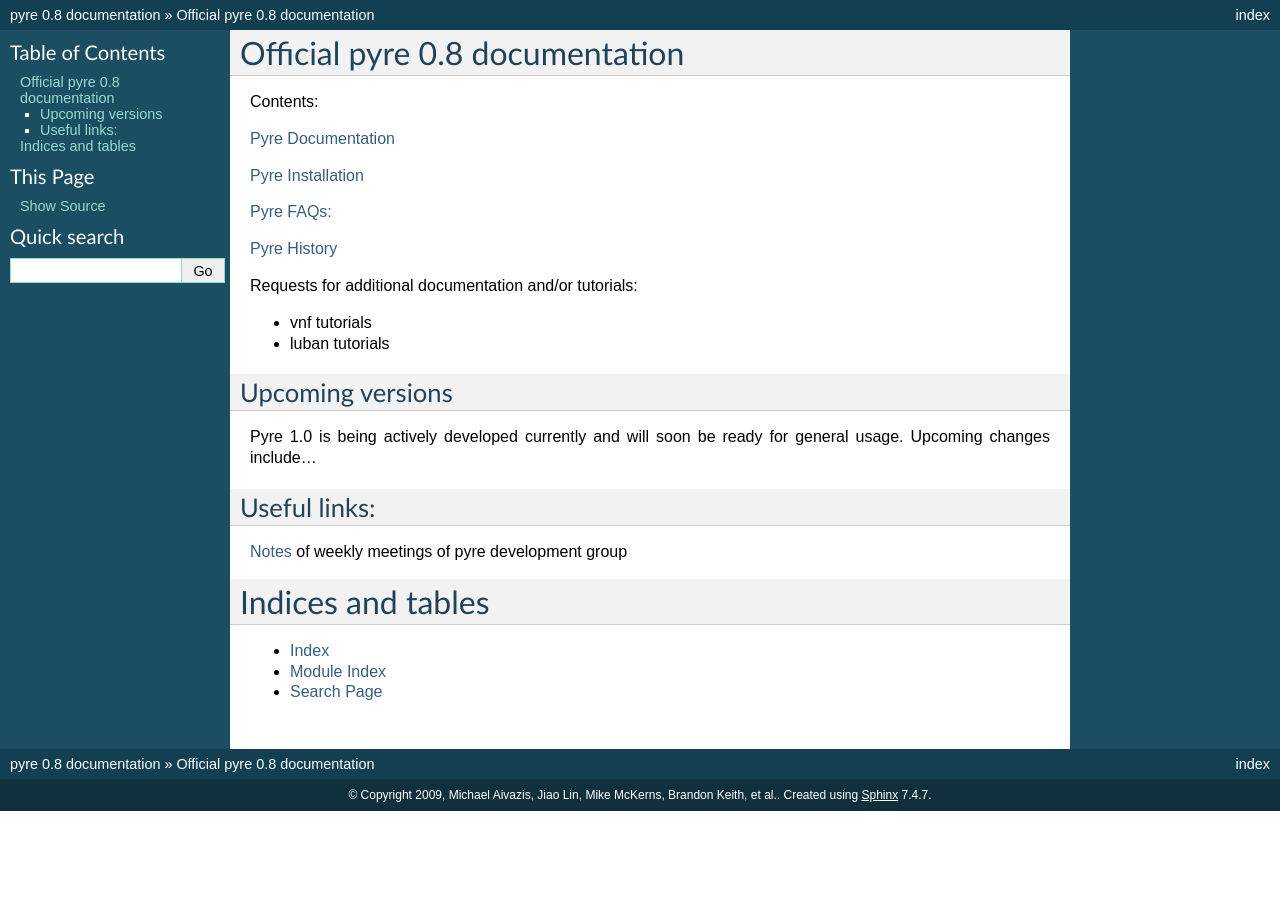
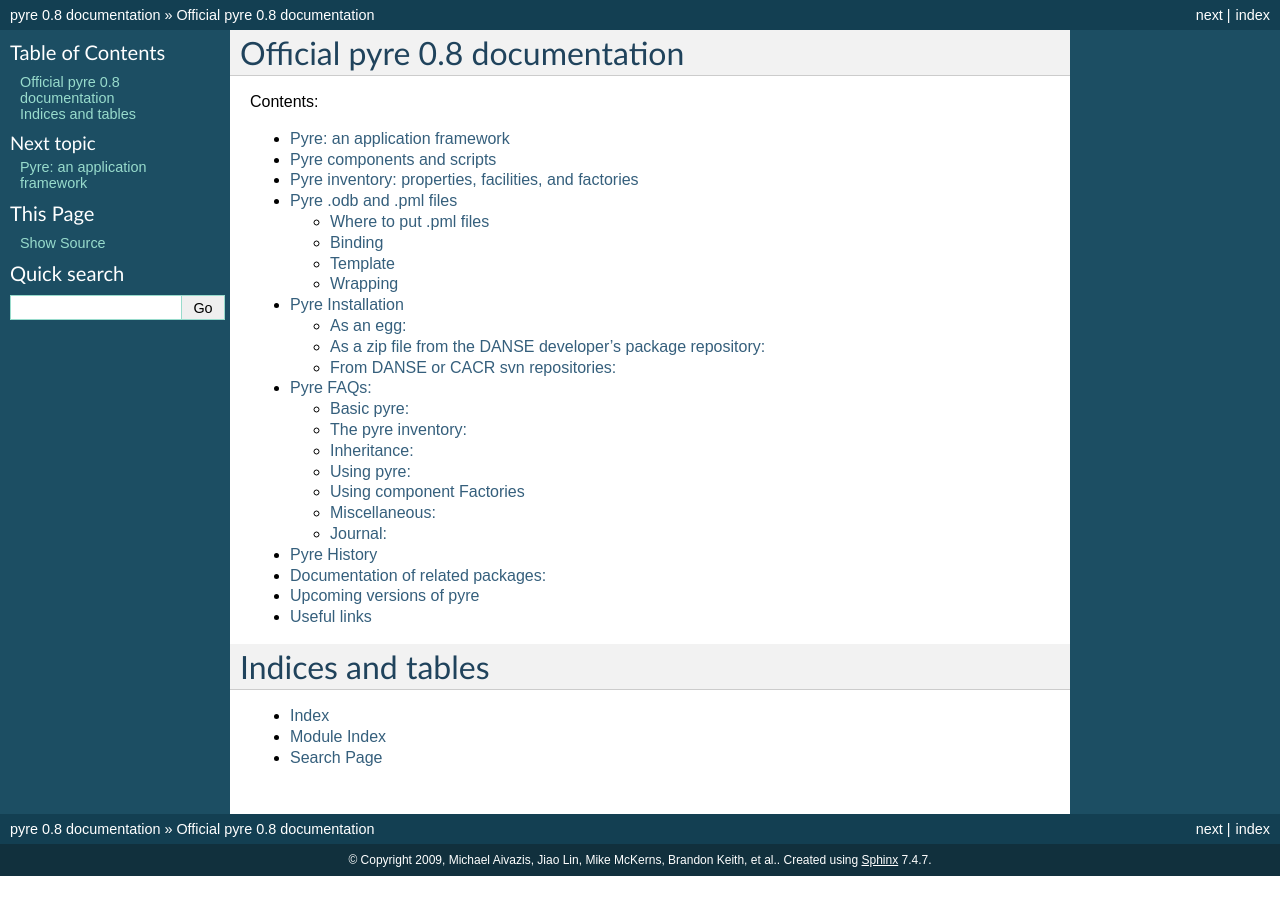
Before and after one commit to danse-inelastic/pyre, a Sphinx documentation site: the page built from docs/index.rst, in a window 1280 px wide. Built offline with Sphinx 7.4.7, drawn with Linux system fonts in a browser that asks for light colours; formulas are drawn with MathJax 3.

Commit message:
more documentation for pyre

```diff
--- /dev/null
+++ b/docs/additionalDocs.rst
@@ -0,0 +1,8 @@
+Documentation of related packages:
+==================================
+
+* `Opal <http://danse.us/trac/pyre/wiki/Opal>`_, a "core-concept" web framework built on top of pyre.
+
+* The `Virtual Neutron Facility <http://dev.danse.us/trac/VNET>`_ (VNF), a web application that uses opal to create a website for simulating and analyzing neutron scattering experiments.
+
+* `Luban <http://dev.danse.us/trac/pyregui>`_, a generic way to describe a user interface in xml and to render this as an opal web interface or pyrized wx windows interface
--- a/docs/index.rst
+++ b/docs/index.rst
@@ -9,31 +9,16 @@
 Contents:
 
 .. toctree::
-   :maxdepth: 2
 
-:doc:`pyreOverview`
+   pyreOverview
+   pyreInstallation
+   pyreFaqs
+   pyreHistory
+   additionalDocs
+   upcoming
+   usefulLinks
 
-:doc:`pyreInstallation`
-
-:doc:`pyreFaqs`
-
-:doc:`pyreHistory`
-
-Requests for additional documentation and/or tutorials:
-
-* vnf tutorials
-
-* luban tutorials
-
-Upcoming versions
------------------
-
-Pyre 1.0 is being actively developed currently and will soon be ready for general usage.  Upcoming changes include...
-
-Useful links:
--------------
-
-`Notes <http://danse.us/trac/ctrl/wiki/CTRL_meetings>`_ of weekly meetings of pyre development group
+.. here is an optional depth qualifer for the above toctree :maxdepth: 2
 
 
 Indices and tables
--- a/docs/pyreInstallation.rst
+++ b/docs/pyreInstallation.rst
@@ -5,7 +5,7 @@
 ----------
 Assuming you have the `easy install <http://peak.telecommunity.com/DevCenter/EasyInstall>`_   package already on your system::
 
-	easy_install -f http://dev.danse.us/packages pythia
+	$easy_install -f http://dev.danse.us/packages pythia
 
 
 As a zip file from the DANSE developer's package repository:
--- /dev/null
+++ b/docs/upcoming.rst
@@ -0,0 +1,4 @@
+Upcoming versions of pyre
+=========================
+
+Pyre 1.0 is being actively developed currently and will soon be ready for general usage.  Upcoming changes include a more seamless inventory, better db support, and many new additions for creating web applications.
--- /dev/null
+++ b/docs/usefulLinks.rst
@@ -0,0 +1,4 @@
+Useful links
+=============
+
+* `Notes <http://danse.us/trac/ctrl/wiki/CTRL_meetings>`_ of weekly meetings of pyre development group
```
Also changed, not shown: docs/pyreOverview.rst (+59 -15 lines), 1 other file.
